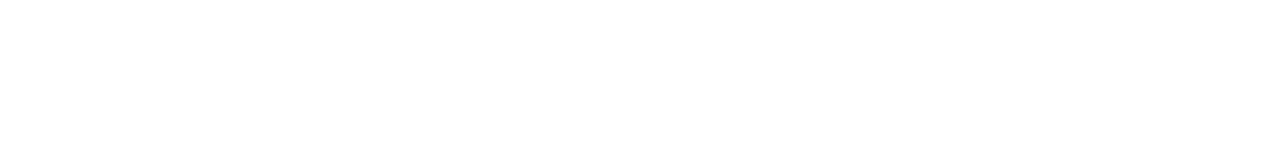
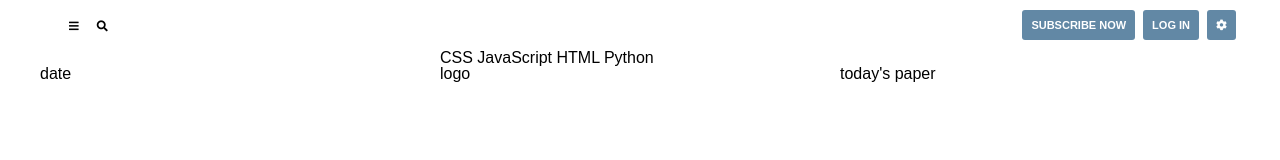
Before and after one commit to Cannicakee/aA-Week-14, a plain HTML site: page aa07-aa-times-temp/index.html in a window 1280 px wide. Drawn offline with Linux system fonts and the light colour scheme.

Commit message:
incomplete

```diff
--- a/aa07-aa-times-temp/index.html
+++ b/aa07-aa-times-temp/index.html
@@ -1 +1,46 @@
-<!-- Your code here -->
+<!DOCTYPE html>
+<html lang="en">
+<head>
+  <meta charset="UTF-8">
+  <meta name="viewport" content="width=device-width, initial-scale=1.0">
+  <title>App Academy Times</title>
+  <link rel="stylesheet" href="https://use.fontawesome.com/releases/v5.0.12/css/all.css">
+  <link rel="stylesheet" href="../aa07-aa-times-temp/stylesheets/main-styles.css">
+</head>
+<body>
+
+  <header>
+    <div class="masthead">
+      <div class="menu-and-search">
+        <div class="menu">
+          <i class="fa fa-bars"></i>
+        </div>
+        <div class="search">
+          <i class="fa fa-search"></i>
+        </div>
+      </div>
+      <div class="actions">
+      <button>Subscribe Now</button>
+      <button>Log in</button>
+      <button class="settings"><i class="fas fa-cog"></i></button>
+      </div>
+      <div class="technologies">
+        <div class="">
+          <span>CSS</span>
+          <span>JavaScript</span>
+          <span>HTML</span>
+          <span>Python</span>
+        </div>
+    </div>
+      <div class="date">date</div>
+      <div class="logo">logo</div>
+      <div class="today">today's paper</div>
+    </div>
+  </header>
+
+  <main></main>
+
+  <footer></footer>
+
+</body>
+</html>
--- a/aa07-aa-times-temp/stylesheets/components/masthead.css
+++ b/aa07-aa-times-temp/stylesheets/components/masthead.css
@@ -1 +1,55 @@
-/* Your code here */
+.masthead {
+  display: grid;
+  grid-template-columns: 1fr 1fr 1fr;
+  grid-template-areas:
+  "menu-and-search . actions"
+  ". technologies ."
+  "date logo today";
+}
+
+.menu-and-search {
+  grid-area: menu-and-search;
+
+  display: flex;
+
+  padding-left: 20px;
+}
+
+.actions {
+  grid-area: actions;
+
+  display: flex;
+  justify-content: flex-end;
+  align-items: center;
+
+  height: 50px;
+}
+
+.technologies {
+  grid-area: technologies;
+}
+
+.date {
+  grid-area: date;
+}
+
+.logo {
+  grid-area: logo;
+}
+
+.today {
+  grid-area: today;
+}
+
+.menu, .search {
+  font-size: 11px;
+  padding: 7px 9px;
+
+  display: flex;
+  align-items: center;
+
+}
+
+.menu:hover, .search:hover {
+  background-color: #f7f7f5;
+}
```
